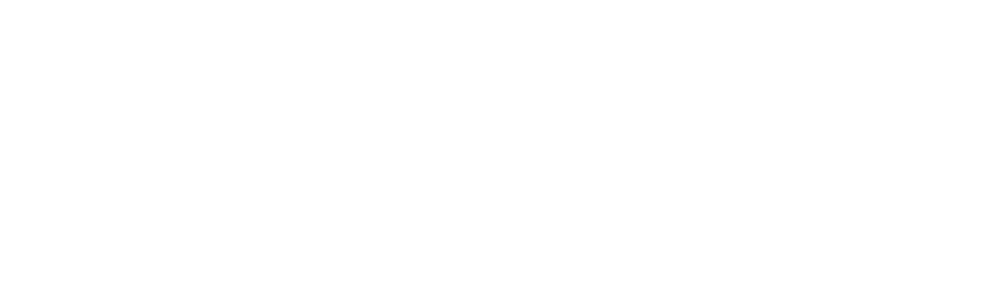
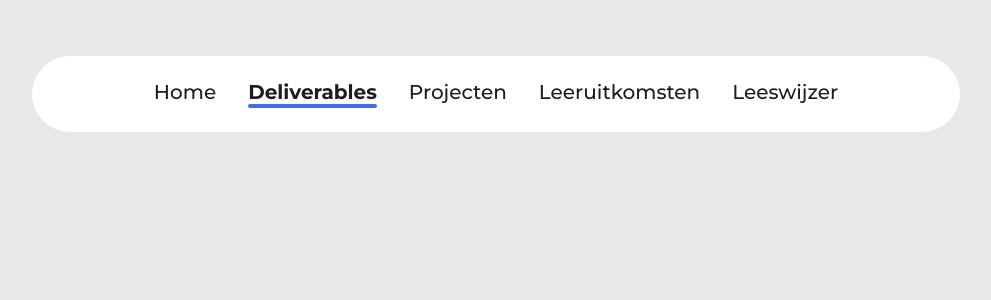
Before and after one commit to metteghijsen/semester6-website, a Nuxt app in the folder frontend/: page /deliverables in a window 1280 px wide. Before the commit this address had no page. Shown: the top 300 px of the page, without its empty margins (144-1135 px from the left). Built offline with nearby package versions, Linux system fonts and the light colour scheme.

Commit message:
Feature: Created deliverables page

```diff
--- /dev/null
+++ b/frontend/pages/deliverables.vue
@@ -0,0 +1,9 @@
+<template>
+  <div>
+    <UiContainer>
+      <div class="h-full overflow-x-auto">
+        <LayoutTaskbar />
+      </div>
+    </UiContainer>
+  </div>
+</template>
```
